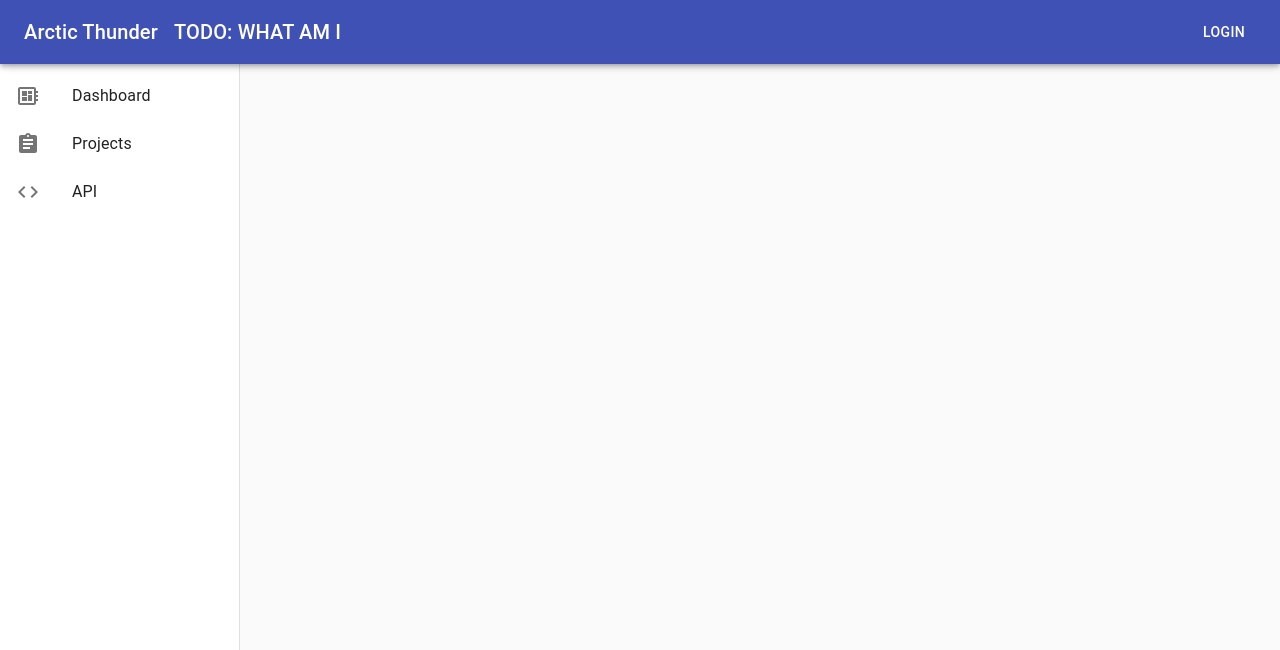
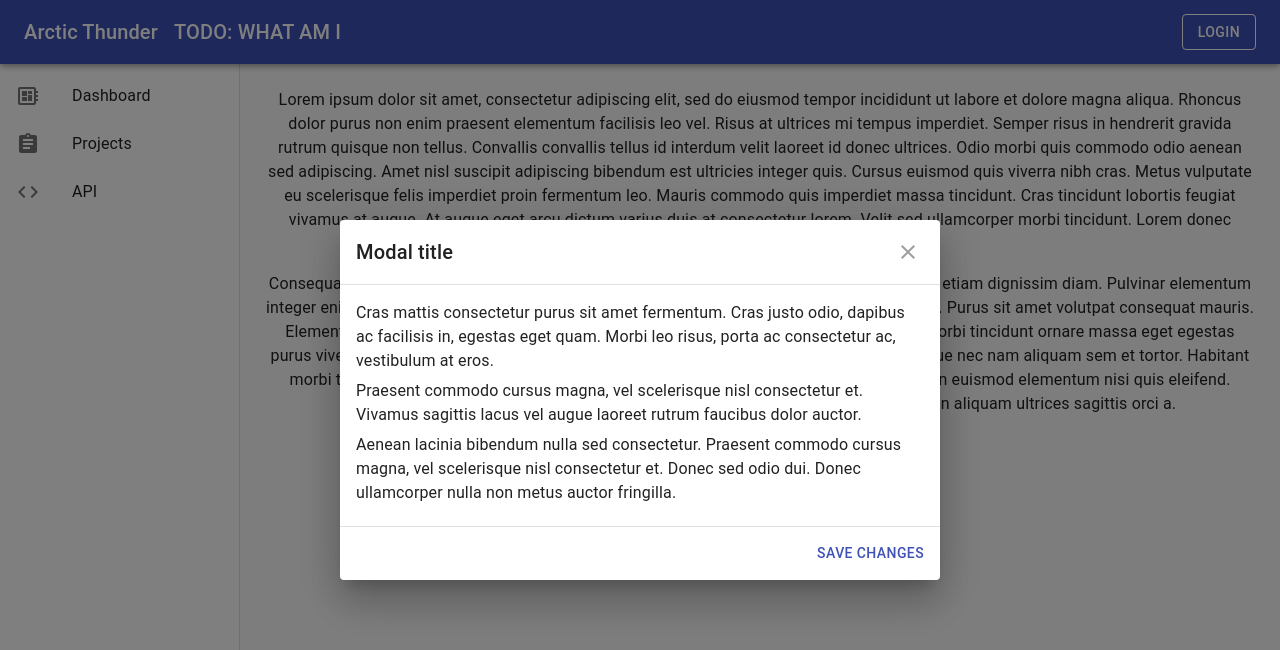
Before and after one commit to Arctic-Thunder/at-metrics-user, a React (Create React App) app in the folder metricsui/: page /projects in a window 1280 px wide. Both pictures are taken after a click on the button "LOGIN". Shown: the top 650 px of the page. Built offline with nearby package versions, Linux system fonts and the light colour scheme.

Commit message:
Add login dialog

```diff
--- /dev/null
+++ b/metricsui/src/components/LoginDialog.js
@@ -0,0 +1,83 @@
+import React from 'react';
+import { withStyles } from '@material-ui/core/styles';
+import Button from '@material-ui/core/Button';
+import Dialog from '@material-ui/core/Dialog';
+import MuiDialogTitle from '@material-ui/core/DialogTitle';
+import MuiDialogContent from '@material-ui/core/DialogContent';
+import MuiDialogActions from '@material-ui/core/DialogActions';
+import IconButton from '@material-ui/core/IconButton';
+import CloseIcon from '@material-ui/icons/Close';
+import Typography from '@material-ui/core/Typography';
+
+const styles = theme => ({
+  root: {
+    margin: 0,
+    padding: theme.spacing(2),
+  },
+  closeButton: {
+    position: 'absolute',
+    right: theme.spacing(1),
+    top: theme.spacing(1),
+    color: theme.palette.grey[500],
+  },
+});
+
+const DialogTitle = withStyles(styles)(props => {
+  const { children, classes, onClose, ...other } = props;
+  return (
+    <MuiDialogTitle disableTypography className={classes.root} {...other}>
+      <Typography variant="h6">{children}</Typography>
+      {onClose ? (
+        <IconButton aria-label="close" className={classes.closeButton} onClick={onClose}>
+          <CloseIcon />
+        </IconButton>
+      ) : null}
+    </MuiDialogTitle>
+  );
+});
+
+const DialogContent = withStyles(theme => ({
+  root: {
+    padding: theme.spacing(2),
+  },
+}))(MuiDialogContent);
+
+const DialogActions = withStyles(theme => ({
+  root: {
+    margin: 0,
+    padding: theme.spacing(1),
+  },
+}))(MuiDialogActions);
+
+export default function LoginDialog(props) {
+  const { onClose, open } = props
+  return (
+    <div>
+      <Dialog onClose={onClose} aria-labelledby="customized-dialog-title" open={open}>
+        <DialogTitle id="customized-dialog-title" onClose={onClose}>
+          Modal title
+        </DialogTitle>
+        <DialogContent dividers>
+          <Typography gutterBottom>
+            Cras mattis consectetur purus sit amet fermentum. Cras justo odio, dapibus ac facilisis
+            in, egestas eget quam. Morbi leo risus, porta ac consectetur ac, vestibulum at eros.
+          </Typography>
+          <Typography gutterBottom>
+            Praesent commodo cursus magna, vel scelerisque nisl consectetur et. Vivamus sagittis
+            lacus vel augue laoreet rutrum faucibus dolor auctor.
+          </Typography>
+          <Typography gutterBottom>
+            Aenean lacinia bibendum nulla sed consectetur. Praesent commodo cursus magna, vel
+            scelerisque nisl consectetur et. Donec sed odio dui. Donec ullamcorper nulla non metus
+            auctor fringilla.
+          </Typography>
+        </DialogContent>
+        <DialogActions>
+          <Button onClick={onClose} color="primary">
+            Save changes
+          </Button>
+        </DialogActions>
+      </Dialog>
+    </div>
+  );
+}
--- a/metricsui/src/components/MenuBar.js
+++ b/metricsui/src/components/MenuBar.js
@@ -9,8 +9,8 @@ import {
     IconButton
  } from '@material-ui/core'
 
- import MenuIcon from '@material-ui/icons/Menu'
- import SidePanel from './SidePanel'
+import SidePanel from './SidePanel'
+import LoginDialog from './LoginDialog'
 
 const useStyles = makeStyles(theme => ({
     root: {
@@ -25,10 +25,24 @@ const useStyles = makeStyles(theme => ({
     title: {
         flexGrow: 1,
     },
+    content: {
+        flexGrow: 1,
+        padding: theme.spacing(3),
+    },
+    toolbar: theme.mixins.toolbar,
 }))
 
 export default function MenuBar() {
     const classes = useStyles()
+
+    const [open, setOpen] = React.useState(false)
+    const handleClickLogin = () => {
+        setOpen(true);
+    }
+
+    const handleClose = () => {
+        setOpen(false);
+    }
 
     return (
         <div className={classes.root}>
@@ -41,10 +55,37 @@ export default function MenuBar() {
                     <Typography align="left" variant="h6" className={classes.title}>
                         TODO: WHAT AM I
                     </Typography>
-                    <Button color="inherit">Login</Button>
+                    <Button variant="outlined" color="inherit" onClick={handleClickLogin}>Login</Button>
+                    <LoginDialog onClose={handleClose} open={open} />
                 </Toolbar>
             </AppBar>
             <SidePanel />
+            <main className={classes.content}>
+                <div className={classes.toolbar} />
+                <Typography paragraph>
+                    Lorem ipsum dolor sit amet, consectetur adipiscing elit, sed do eiusmod tempor incididunt
+                    ut labore et dolore magna aliqua. Rhoncus dolor purus non enim praesent elementum
+                    facilisis leo vel. Risus at ultrices mi tempus imperdiet. Semper risus in hendrerit
+                    gravida rutrum quisque non tellus. Convallis convallis tellus id interdum velit laoreet id
+                    donec ultrices. Odio morbi quis commodo odio aenean sed adipiscing. Amet nisl suscipit
+                    adipiscing bibendum est ultricies integer quis. Cursus euismod quis viverra nibh cras.
+                    Metus vulputate eu scelerisque felis imperdiet proin fermentum leo. Mauris commodo quis
+                    imperdiet massa tincidunt. Cras tincidunt lobortis feugiat vivamus at augue. At augue eget
+                    arcu dictum varius duis at consectetur lorem. Velit sed ullamcorper morbi tincidunt. Lorem
+                    donec massa sapien faucibus et molestie ac.
+                </Typography>
+                <Typography paragraph>
+                    Consequat mauris nunc congue nisi vitae suscipit. Fringilla est ullamcorper eget nulla
+                    facilisi etiam dignissim diam. Pulvinar elementum integer enim neque volutpat ac
+                    tincidunt. Ornare suspendisse sed nisi lacus sed viverra tellus. Purus sit amet volutpat
+                    consequat mauris. Elementum eu facilisis sed odio morbi. Euismod lacinia at quis risus sed
+                    vulputate odio. Morbi tincidunt ornare massa eget egestas purus viverra accumsan in. In
+                    hendrerit gravida rutrum quisque non tellus orci ac. Pellentesque nec nam aliquam sem et
+                    tortor. Habitant morbi tristique senectus et. Adipiscing elit duis tristique sollicitudin
+                    nibh sit. Ornare aenean euismod elementum nisi quis eleifend. Commodo viverra maecenas
+                    accumsan lacus vel facilisis. Nulla posuere sollicitudin aliquam ultrices sagittis orci a.
+                </Typography>
+            </main>
         </div>
     )
 }
--- a/metricsui/src/components/SidePanel.js
+++ b/metricsui/src/components/SidePanel.js
@@ -43,7 +43,6 @@ export default function SidePanel() {
         >
             <div className={classes.toolbar} />
             <List>
-
                 {pages.map((text, index) => (
                     <ListItem button key={text}>
                         <ListItemIcon>{icons[index]}</ListItemIcon>
```
